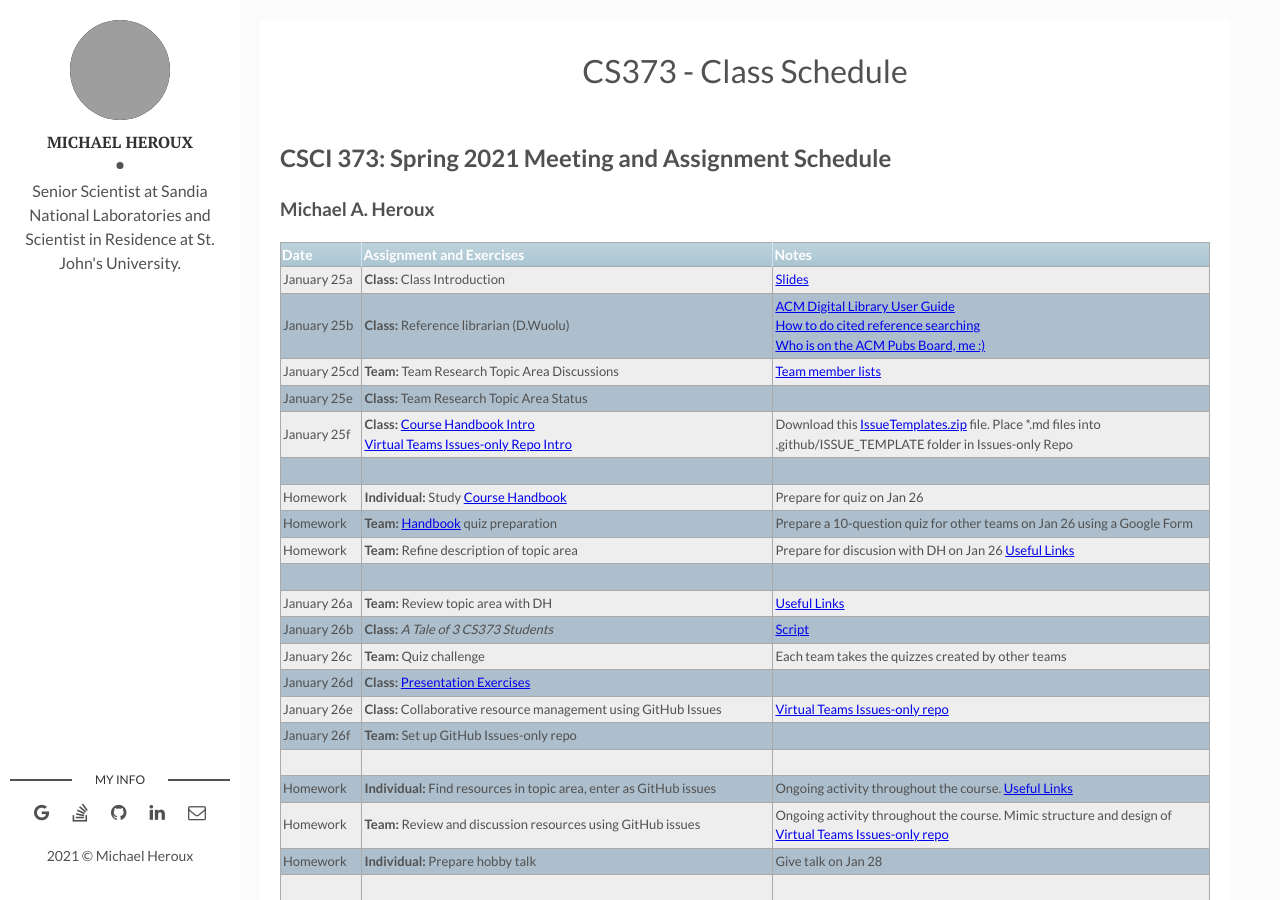
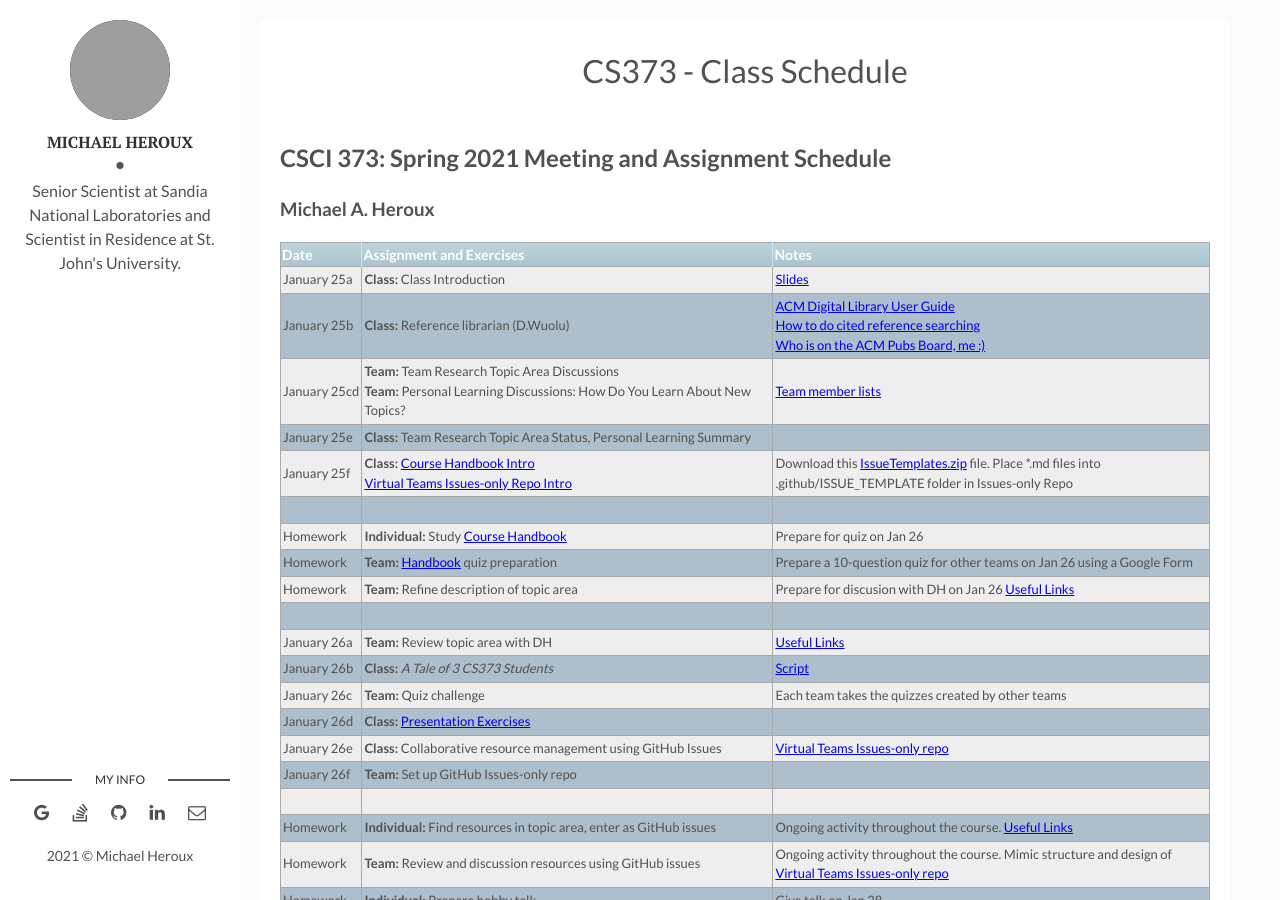
Before and after one commit to maherou/Teaching, a Jekyll site: the page built from files/CS373/2021-Spring-Class-Meeting-Schedule.md, in a window 1280 px wide and 900 px high. Built offline with Jekyll 4.4.1, drawn with Linux system fonts in a browser that asks for light colours; grey boxes are pictures that could not be loaded.

Commit message:
Add Personal Learning Discussion

```diff
--- a/files/CS373/2021-Spring-Class-Meeting-Schedule.md
+++ b/files/CS373/2021-Spring-Class-Meeting-Schedule.md
@@ -14,8 +14,8 @@ location: "Collegeville, MN, USA"
 | ---------- | --- | --- |
 | January 25a | **Class:** Class Introduction | [Slides](../IntroToCompSciResearch.pdf) |
 | January 25b | **Class:** Reference librarian (D.Wuolu) | [ACM Digital Library User Guide](https://libraries.acm.org/binaries/content/assets/libraries/acm-digital-library-user-guide.pdf) <br> [How to do cited reference searching](https://clarivate.libguides.com/ld.php?content_id=3588819) <br> [Who is on the ACM Pubs Board, me :)](https://www.acm.org/publications/publications-board-committees)|
-| January 25cd | **Team:** Team Research Topic Area Discussions| [Team member lists](https://docs.google.com/spreadsheets/d/1amn0GjcEhlF4ubQYYXkXMi5Q0edYWrozMJVmDoUSMpM/edit?usp=sharing) |
-| January 25e | **Class:** Team Research Topic Area Status| |
+| January 25cd | **Team:** Team Research Topic Area Discussions <br> **Team:** Personal Learning Discussions: How Do You Learn About New Topics?| [Team member lists](https://docs.google.com/spreadsheets/d/1amn0GjcEhlF4ubQYYXkXMi5Q0edYWrozMJVmDoUSMpM/edit?usp=sharing) |
+| January 25e | **Class:** Team Research Topic Area Status, Personal Learning Summary| |
 | January 25f | **Class:** [Course Handbook Intro](../CSCI373CourseHandbookLatestEdition.pdf) <br> [Virtual Teams Issues-only Repo Intro](https://github.com/Collegeville/VirtualTeams/issues)| Download this [IssueTemplates.zip](../IssueTemplates.zip) file.  Place *.md files into .github/ISSUE_TEMPLATE folder in Issues-only Repo|
 | | |
 | Homework | **Individual:** Study [Course Handbook](../CSCI373CourseHandbookLatestEdition.pdf) | Prepare for quiz on Jan 26 |
```
